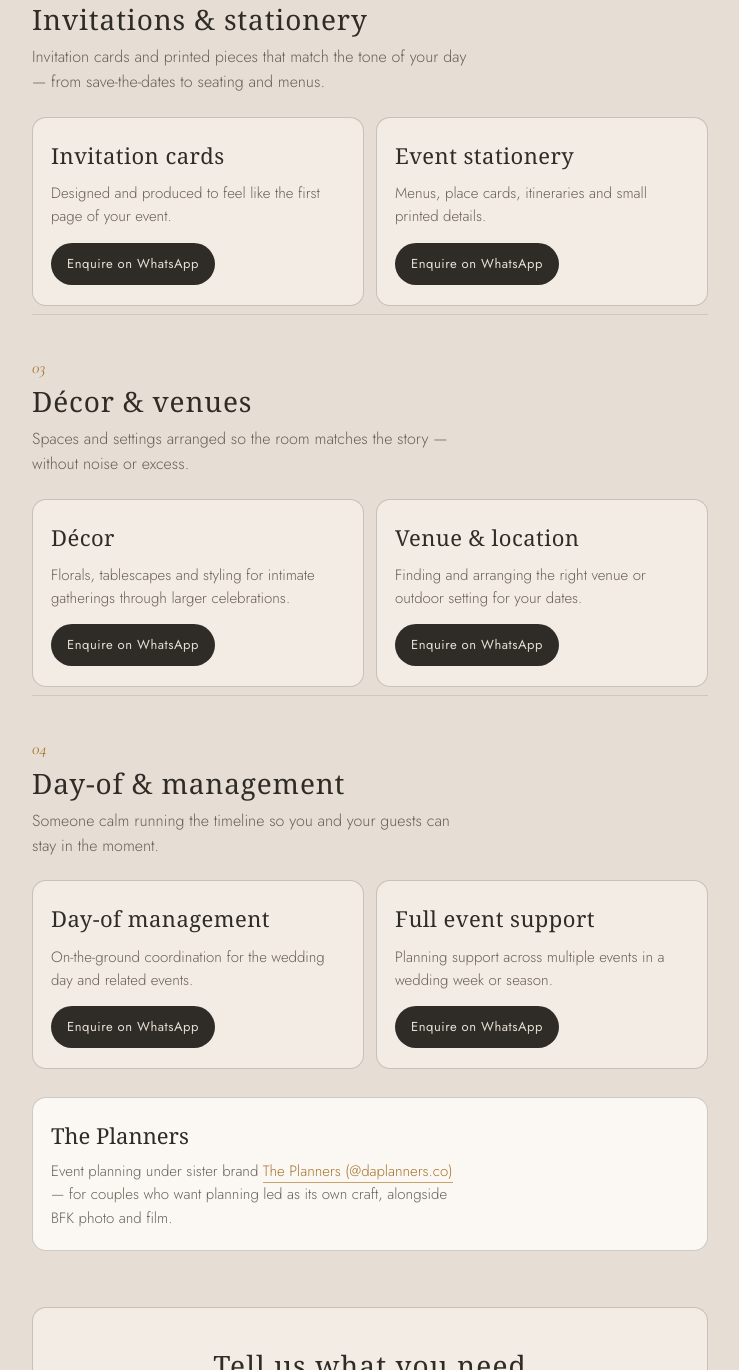
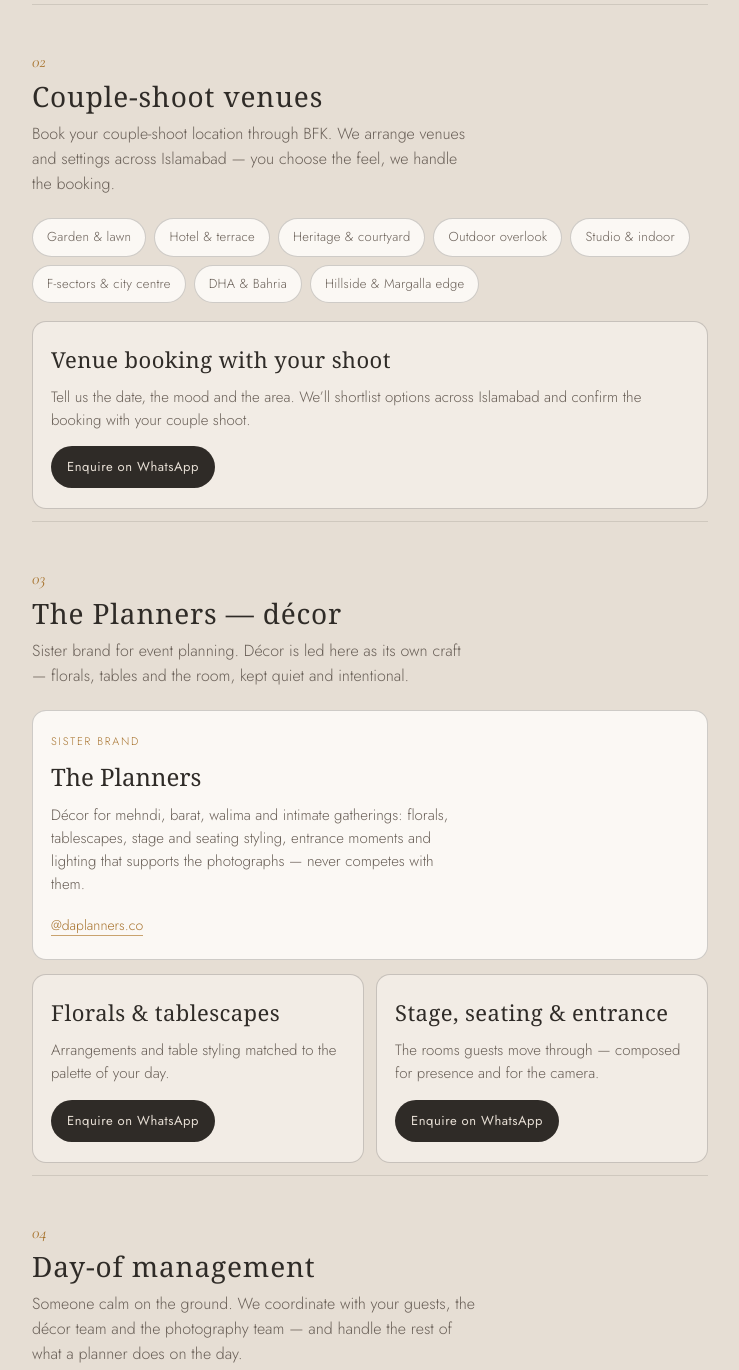
Before and after one commit to faisalkhanwkb-coder/byfaisalkhan.com, a plain HTML site: page services/index.html in a window 1280 px wide. Shown: the part 812-2182 px from the top of the page, without its empty margins (270-1009 px from the left). Drawn offline with nearby package versions, Linux system fonts and the light colour scheme; a web font is replaced by a local one.

Commit message:
Preview: venues, The Planners décor, day-of management, stories slot

```diff
--- a/services/index.html
+++ b/services/index.html
@@ -6,7 +6,7 @@
 <meta name="theme-color" content="#4E4038">
 <meta name="robots" content="noindex,nofollow">
 <title>Services — By Faisal Khan</title>
-<meta name="description" content="Photography, film, invitations, decor, venues and day-of event management by BFK and The Planners. Enquire on WhatsApp.">
+<meta name="description" content="Photography, film, couple-shoot venues across Islamabad, décor by The Planners, and day-of event management. Enquire on WhatsApp.">
 <link rel="preconnect" href="https://fonts.googleapis.com">
 <link rel="preconnect" href="https://fonts.gstatic.com" crossorigin>
 <link href="https://fonts.googleapis.com/css2?family=Cormorant+Garamond:ital,wght@0,400;0,500;1,400&family=Italiana&family=Jost:wght@300;400;500&display=swap" rel="stylesheet">
@@ -40,28 +40,41 @@ a{color:inherit}
 .hero{padding:56px 0 40px;text-align:center;border-bottom:1px solid var(--line)}
 .hero .eyebrow{font-size:11px;letter-spacing:.2em;text-transform:uppercase;color:var(--ink-soft);margin-bottom:18px}
 .hero h1{font-family:var(--display);font-weight:400;font-size:42px;line-height:1.05;letter-spacing:.12em;color:var(--gold);padding-left:.12em}
-.hero p{margin:18px auto 0;max-width:36ch;color:var(--ink-soft);font-size:16px}
-.section{padding:40px 0 8px;border-bottom:1px solid var(--line-soft)}
+.hero p{margin:18px auto 0;max-width:38ch;color:var(--ink-soft);font-size:16px}
+.nav-jump{display:flex;flex-wrap:wrap;justify-content:center;gap:8px;margin-top:28px}
+.nav-jump a{font-size:12px;letter-spacing:.08em;text-transform:uppercase;text-decoration:none;padding:8px 14px;border:1px solid var(--line);border-radius:999px;color:var(--ink-soft)}
+.nav-jump a:hover{color:var(--ink);border-color:var(--ink)}
+.section{padding:44px 0 12px;border-bottom:1px solid var(--line-soft)}
 .section:last-of-type{border-bottom:none}
 .section .num{font-family:var(--serif);font-style:italic;font-size:17px;color:var(--gold)}
 .section h2{font-family:var(--display);font-weight:400;font-size:28px;line-height:1.15;letter-spacing:.03em;margin:4px 0 10px}
-.section > p{color:var(--ink-soft);font-size:16px;max-width:48ch;margin-bottom:22px}
+.section > .lead{color:var(--ink-soft);font-size:16px;max-width:48ch;margin-bottom:22px}
 .grid{display:grid;gap:12px}
 @media (min-width:560px){.grid{grid-template-columns:1fr 1fr}}
-.card{background:var(--paper);border:1px solid var(--line);border-radius:var(--radius);padding:20px 18px;display:flex;flex-direction:column;gap:10px;min-height:148px}
+.card{background:var(--paper);border:1px solid var(--line);border-radius:var(--radius);padding:20px 18px;display:flex;flex-direction:column;gap:10px;min-height:140px}
 .card h3{font-family:var(--display);font-weight:400;font-size:22px;letter-spacing:.02em}
 .card p{color:var(--ink-soft);font-size:15px;flex:1}
-.card .wa{align-self:flex-start;display:inline-flex;align-items:center;gap:8px;margin-top:4px;padding:10px 16px;min-height:42px;border-radius:999px;background:var(--ink);color:var(--stone);text-decoration:none;font-size:13px;font-weight:400;letter-spacing:.04em}
-.card .wa:hover{background:var(--cocoa)}
-.note{margin-top:28px;padding:20px 18px;border:1px solid var(--line);border-radius:var(--radius);background:var(--field)}
-.note h3{font-family:var(--display);font-weight:400;font-size:22px;margin-bottom:8px}
-.note p{color:var(--ink-soft);font-size:15px;max-width:48ch}
-.note a{color:var(--gold);text-decoration:none;border-bottom:1px solid var(--gold-soft)}
+.chips{display:flex;flex-wrap:wrap;gap:8px;margin:4px 0 18px}
+.chips span{font-size:13px;letter-spacing:.02em;padding:8px 14px;border:1px solid var(--line);border-radius:999px;background:var(--field);color:var(--ink-soft)}
+.list{list-style:none;display:grid;gap:10px;margin:0 0 22px}
+.list li{padding:14px 16px;border:1px solid var(--line);border-radius:var(--radius);background:var(--paper);font-size:15px;color:var(--ink-soft)}
+.list li strong{display:block;font-family:var(--display);font-weight:400;font-size:18px;color:var(--ink);letter-spacing:.02em;margin-bottom:4px}
+.wa{display:inline-flex;align-items:center;gap:8px;padding:10px 16px;min-height:42px;border-radius:999px;background:var(--ink);color:var(--stone);text-decoration:none;font-size:13px;font-weight:400;letter-spacing:.04em}
+.wa:hover{background:var(--cocoa)}
+.card .wa{align-self:flex-start;margin-top:4px}
+.brand{margin-top:8px;padding:22px 18px;border:1px solid var(--line);border-radius:var(--radius);background:var(--field)}
+.brand .tag{font-size:11px;letter-spacing:.16em;text-transform:uppercase;color:var(--gold);margin-bottom:8px}
+.brand h3{font-family:var(--display);font-weight:400;font-size:24px;margin-bottom:8px}
+.brand p{color:var(--ink-soft);font-size:15px;max-width:48ch;margin-bottom:14px}
+.brand a.ig{color:var(--gold);text-decoration:none;border-bottom:1px solid var(--gold-soft);font-size:14px}
+.stories{margin-top:8px;padding:28px 18px;border:1px dashed var(--line);border-radius:var(--radius);background:transparent;text-align:center}
+.stories .tag{font-size:11px;letter-spacing:.16em;text-transform:uppercase;color:var(--ink-soft);margin-bottom:10px}
+.stories h3{font-family:var(--display);font-weight:400;font-size:22px;margin-bottom:8px}
+.stories p{color:var(--ink-soft);font-size:14px;max-width:36ch;margin:0 auto}
 .cta{margin-top:48px;padding:36px 22px;text-align:center;border:1px solid var(--line);border-radius:var(--radius);background:var(--paper)}
 .cta h2{font-family:var(--display);font-weight:400;font-size:28px;letter-spacing:.04em;margin-bottom:10px}
 .cta p{color:var(--ink-soft);font-size:15px;max-width:36ch;margin:0 auto 22px}
-.cta .wa{display:inline-flex;align-items:center;justify-content:center;padding:14px 22px;min-height:48px;border-radius:999px;background:var(--ink);color:var(--stone);text-decoration:none;font-size:14px;letter-spacing:.06em}
-.cta .wa:hover{background:var(--cocoa)}
+.cta .wa{padding:14px 22px;min-height:48px;font-size:14px;letter-spacing:.06em}
 .cta .num{display:block;margin-top:14px;font-size:13px;letter-spacing:.08em;color:var(--ink-soft)}
 .foot{margin-top:48px;padding-top:22px;border-top:1px solid var(--line);text-align:center;font-size:12px;letter-spacing:.12em;text-transform:uppercase;color:var(--ink-soft)}
 .foot a{color:var(--gold);text-decoration:none}
@@ -78,13 +91,20 @@ a{color:inherit}
   <header class="hero">
     <p class="eyebrow">Full services</p>
     <h1>SERVICES</h1>
-    <p>Photography and film, and the rest of the day — invitations, décor, venues and management — handled with the same care.</p>
+    <p>Photo and film, couple-shoot venues across Islamabad, décor with The Planners, and calm day-of management — all in one place.</p>
+    <nav class="nav-jump" aria-label="On this page">
+      <a href="#photo-film">Photo &amp; film</a>
+      <a href="#venues">Venues</a>
+      <a href="#planners">The Planners</a>
+      <a href="#day-of">Day-of</a>
+      <a href="#stories">Stories</a>
+    </nav>
   </header>
 
-  <section class="section">
+  <section class="section" id="photo-film">
     <div class="num">01</div>
     <h2>Photo &amp; film</h2>
-    <p>Wedding days, couple shoots and celebrations, captured with a quiet, cinematic eye. Packages stay on the Packages page.</p>
+    <p class="lead">Wedding days, couple shoots and celebrations, captured with a quiet cinematic eye. Package details stay on the Packages page.</p>
     <div class="grid">
       <article class="card">
         <h3>Wedding photo &amp; film</h3>
@@ -99,68 +119,80 @@ a{color:inherit}
     </div>
   </section>
 
-  <section class="section">
+  <section class="section" id="venues">
     <div class="num">02</div>
-    <h2>Invitations &amp; stationery</h2>
-    <p>Invitation cards and printed pieces that match the tone of your day — from save-the-dates to seating and menus.</p>
-    <div class="grid">
+    <h2>Couple-shoot venues</h2>
+    <p class="lead">Book your couple-shoot location through BFK. We arrange venues and settings across Islamabad — you choose the feel, we handle the booking.</p>
+    <div class="chips" aria-label="Venue types across Islamabad">
+      <span>Garden &amp; lawn</span>
+      <span>Hotel &amp; terrace</span>
+      <span>Heritage &amp; courtyard</span>
+      <span>Outdoor overlook</span>
+      <span>Studio &amp; indoor</span>
+      <span>F-sectors &amp; city centre</span>
+      <span>DHA &amp; Bahria</span>
+      <span>Hillside &amp; Margalla edge</span>
+    </div>
+    <article class="card" style="min-height:auto">
+      <h3>Venue booking with your shoot</h3>
+      <p>Tell us the date, the mood and the area. We’ll shortlist options across Islamabad and confirm the booking with your couple shoot.</p>
+      <a class="wa" href="https://wa.me/923308918913?text=Hi%20BFK%2C%20I%27d%20like%20to%20enquire%20about%20booking%20a%20couple-shoot%20venue%20in%20Islamabad.">Enquire on WhatsApp</a>
+    </article>
+  </section>
+
+  <section class="section" id="planners">
+    <div class="num">03</div>
+    <h2>The Planners — décor</h2>
+    <p class="lead">Sister brand for event planning. Décor is led here as its own craft — florals, tables and the room, kept quiet and intentional.</p>
+    <div class="brand">
+      <p class="tag">Sister brand</p>
+      <h3>The Planners</h3>
+      <p>Décor for mehndi, barat, walima and intimate gatherings: florals, tablescapes, stage and seating styling, entrance moments and lighting that supports the photographs — never competes with them.</p>
+      <a class="ig" href="https://www.instagram.com/daplanners.co/" target="_blank" rel="noopener">@daplanners.co</a>
+    </div>
+    <div class="grid" style="margin-top:14px">
       <article class="card">
-        <h3>Invitation cards</h3>
-        <p>Designed and produced to feel like the first page of your event.</p>
-        <a class="wa" href="https://wa.me/923308918913?text=Hi%20BFK%2C%20I%27d%20like%20to%20enquire%20about%20invitation%20cards.">Enquire on WhatsApp</a>
+        <h3>Florals &amp; tablescapes</h3>
+        <p>Arrangements and table styling matched to the palette of your day.</p>
+        <a class="wa" href="https://wa.me/923308918913?text=Hi%20BFK%2C%20I%27d%20like%20to%20enquire%20about%20décor%20with%20The%20Planners.">Enquire on WhatsApp</a>
       </article>
       <article class="card">
-        <h3>Event stationery</h3>
-        <p>Menus, place cards, itineraries and small printed details.</p>
-        <a class="wa" href="https://wa.me/923308918913?text=Hi%20BFK%2C%20I%27d%20like%20to%20enquire%20about%20event%20stationery.">Enquire on WhatsApp</a>
+        <h3>Stage, seating &amp; entrance</h3>
+        <p>The rooms guests move through — composed for presence and for the camera.</p>
+        <a class="wa" href="https://wa.me/923308918913?text=Hi%20BFK%2C%20I%27d%20like%20to%20enquire%20about%20stage%20and%20seating%20décor.">Enquire on WhatsApp</a>
       </article>
     </div>
   </section>
 
-  <section class="section">
-    <div class="num">03</div>
-    <h2>Décor &amp; venues</h2>
-    <p>Spaces and settings arranged so the room matches the story — without noise or excess.</p>
-    <div class="grid">
-      <article class="card">
-        <h3>Décor</h3>
-        <p>Florals, tablescapes and styling for intimate gatherings through larger celebrations.</p>
-        <a class="wa" href="https://wa.me/923308918913?text=Hi%20BFK%2C%20I%27d%20like%20to%20enquire%20about%20décor.">Enquire on WhatsApp</a>
-      </article>
-      <article class="card">
-        <h3>Venue &amp; location</h3>
-        <p>Finding and arranging the right venue or outdoor setting for your dates.</p>
-        <a class="wa" href="https://wa.me/923308918913?text=Hi%20BFK%2C%20I%27d%20like%20to%20enquire%20about%20venue%20%26%20location%20arrangement.">Enquire on WhatsApp</a>
-      </article>
-    </div>
+  <section class="section" id="day-of">
+    <div class="num">04</div>
+    <h2>Day-of management</h2>
+    <p class="lead">Someone calm on the ground. We coordinate with your guests, the décor team and the photography team — and handle the rest of what a planner does on the day.</p>
+    <ul class="list">
+      <li><strong>Timeline</strong> A clear run-of-day for every event, so arrivals, rituals and portraits stay on track.</li>
+      <li><strong>Vendor coordination</strong> Décor, photo and film, catering and venue staff briefed and synced.</li>
+      <li><strong>Setup oversight</strong> On-site checks before guests arrive — layout, flowers, signage and last details.</li>
+      <li><strong>Family &amp; guest coordination</strong> Gentle direction for family portraits, processions and seating without the noise.</li>
+      <li><strong>Cue &amp; moment management</strong> Keeping key moments — entrances, rituals, speeches — ready when the camera is.</li>
+      <li><strong>Problem-solving</strong> Quiet fixes when something shifts, so you never have to leave the celebration.</li>
+    </ul>
+    <a class="wa" href="https://wa.me/923308918913?text=Hi%20BFK%2C%20I%27d%20like%20to%20enquire%20about%20day-of%20event%20management.">Enquire on WhatsApp</a>
   </section>
 
-  <section class="section">
-    <div class="num">04</div>
-    <h2>Day-of &amp; management</h2>
-    <p>Someone calm running the timeline so you and your guests can stay in the moment.</p>
-    <div class="grid">
-      <article class="card">
-        <h3>Day-of management</h3>
-        <p>On-the-ground coordination for the wedding day and related events.</p>
-        <a class="wa" href="https://wa.me/923308918913?text=Hi%20BFK%2C%20I%27d%20like%20to%20enquire%20about%20day-of%20event%20management.">Enquire on WhatsApp</a>
-      </article>
-      <article class="card">
-        <h3>Full event support</h3>
-        <p>Planning support across multiple events in a wedding week or season.</p>
-        <a class="wa" href="https://wa.me/923308918913?text=Hi%20BFK%2C%20I%27d%20like%20to%20enquire%20about%20full%20event%20support.">Enquire on WhatsApp</a>
-      </article>
+  <section class="section" id="stories">
+    <div class="num">05</div>
+    <h2>Stories</h2>
+    <p class="lead">Real days, told briefly. BFK will add these soon.</p>
+    <div class="stories" aria-label="Stories coming soon">
+      <p class="tag">Coming soon</p>
+      <h3>Client stories</h3>
+      <p>Short notes and stills from weddings and shoots — reserved for what BFK chooses to share.</p>
     </div>
-
-    <aside class="note">
-      <h3>The Planners</h3>
-      <p>Event planning under sister brand <a href="https://www.instagram.com/daplanners.co/" target="_blank" rel="noopener">The Planners (@daplanners.co)</a> — for couples who want planning led as its own craft, alongside BFK photo and film.</p>
-    </aside>
   </section>
 
   <div class="cta">
     <h2>Tell us what you need</h2>
-    <p>No fixed menus here. Message with your dates and what you’re looking for, and we’ll reply with a clear next step.</p>
+    <p>Message with your dates and what you’re looking for. We’ll reply with a clear next step.</p>
     <a class="wa" href="https://wa.me/923308918913?text=Hi%20BFK%2C%20I%27d%20like%20to%20enquire%20about%20your%20services.">Enquire on WhatsApp</a>
     <span class="num">+92 330 8918913</span>
   </div>
```
